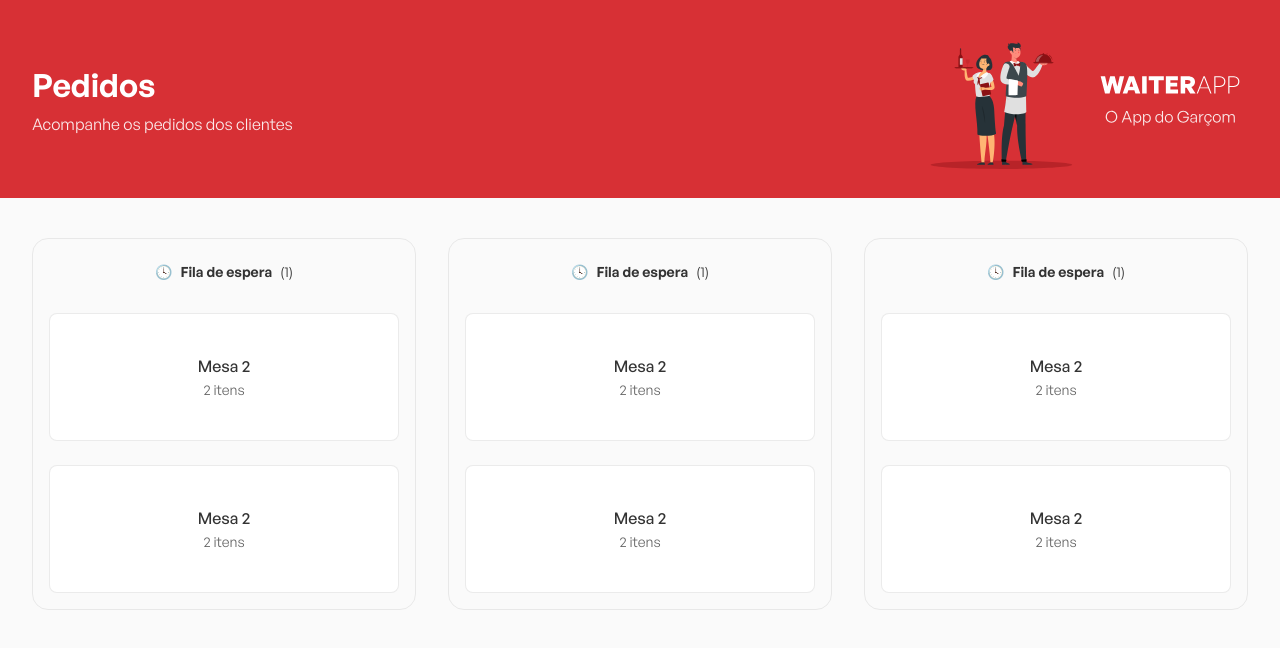
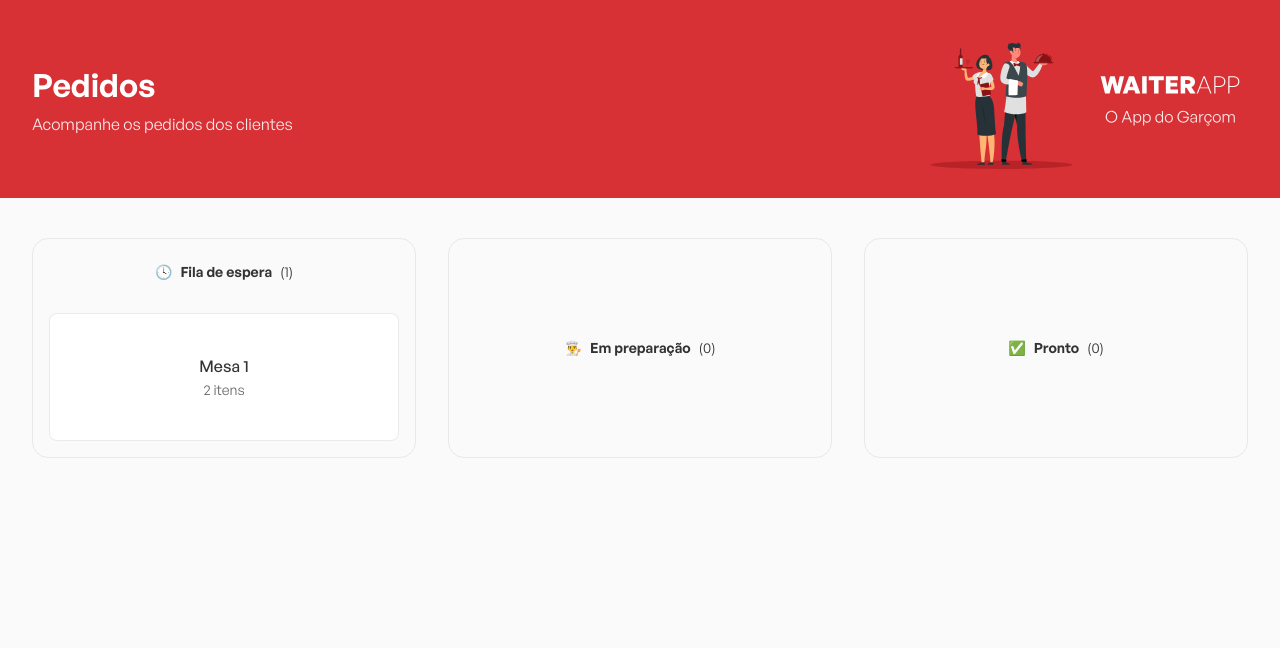
Before and after one commit to edfepinto/waiterapp-fe, a React (Vite) app: page / in a window 1280 px wide. Shown: the top 648 px of the page. Built offline with nearby package versions, Linux system fonts and the light colour scheme.

Commit message:
created Orders Board components and initial Order types

```diff
--- a/src/components/Orders/index.tsx
+++ b/src/components/Orders/index.tsx
@@ -1,67 +1,55 @@
-import { Container, Board, OrdersContainer } from './styles';
+import { Order } from '../../types/Order';
+
+import { OrdersBoard } from '../OrdersBoard';
+
+import { Container } from './styles';
+
+const orders: Order[] = [
+  {
+    '_id': '6372e48cbcd195b0d3d0f7f3',
+    'table': '1',
+    'status': 'WAITING',
+    'products': [
+      {
+        'product': {
+          'name': 'Pizza quatro queijos',
+          'imagePath': '1668472896991-quatro-queijos.png',
+          'price': 80,
+        },
+        'quantity': 1,
+        '_id': '6372e48cbcd195b0d3d0f7f4'
+      },
+      {
+        'product': {
+          'name': 'Coca cola',
+          'imagePath': '1668473462705-coca-cola.png',
+          'price': 7,
+        },
+        'quantity': 2,
+        '_id': '6372e48cbcd195b0d3d0f7f5'
+      }
+    ],
+  }
+];
 
 export function Orders() {
   return (
     <Container>
-      <Board>
-        <header>
-          <span>🕓</span>
-          <strong>Fila de espera</strong>
-          <span>(1)</span>
-        </header>
-
-        <OrdersContainer>
-          <button type='button'>
-            <strong>Mesa 2</strong>
-            <span>2 itens</span>
-          </button>
-
-          <button type='button'>
-            <strong>Mesa 2</strong>
-            <span>2 itens</span>
-          </button>
-        </OrdersContainer>
-      </Board>
-
-      <Board>
-        <header>
-          <span>🕓</span>
-          <strong>Fila de espera</strong>
-          <span>(1)</span>
-        </header>
-
-        <OrdersContainer>
-          <button type='button'>
-            <strong>Mesa 2</strong>
-            <span>2 itens</span>
-          </button>
-
-          <button type='button'>
-            <strong>Mesa 2</strong>
-            <span>2 itens</span>
-          </button>
-        </OrdersContainer>
-      </Board>
-
-      <Board>
-        <header>
-          <span>🕓</span>
-          <strong>Fila de espera</strong>
-          <span>(1)</span>
-        </header>
-
-        <OrdersContainer>
-          <button type='button'>
-            <strong>Mesa 2</strong>
-            <span>2 itens</span>
-          </button>
-
-          <button type='button'>
-            <strong>Mesa 2</strong>
-            <span>2 itens</span>
-          </button>
-        </OrdersContainer>
-      </Board>
+      <OrdersBoard
+        icon="🕓"
+        title="Fila de espera"
+        orders={orders}
+      />
+      <OrdersBoard
+        icon="👨‍🍳"
+        title="Em preparação"
+        orders={[]}
+      />
+      <OrdersBoard
+        icon="✅"
+        title="Pronto"
+        orders={[]}
+      />
     </Container>
   );
 }
--- a/src/components/Orders/styles.ts
+++ b/src/components/Orders/styles.ts
@@ -7,54 +7,3 @@ export const Container = styled.div`
   display: flex;
   gap: 32px;
 `;
-
-export const Board = styled.div`
-  padding: 16px;
-  border: 1px solid rgba(204, 204, 204, 0.4);
-  border-radius: 16px;
-  display: flex;
-  flex-direction: column;
-  align-items: center;
-  flex: 1;
-
-  header {
-    padding: 8px;
-    font-size: 14px;
-    display: flex;
-    align-items: center;
-    gap: 8px;
-  }
-`;
-
-export const OrdersContainer = styled.div`
-  display: flex;
-  flex-direction: column;
-  width: 100%;
-  margin-top: 24px;
-
-  button {
-    background: #fff;
-    border: 1px solid rgba(204, 204, 204, 0.4);
-    height: 128px;
-    border-radius: 8px;
-    width: 100%;
-    display: flex;
-    flex-direction: column;
-    justify-content: center;
-    align-items: center;
-    gap: 4px;
-
-    strong {
-      font-weight: 500;
-    }
-
-    span {
-      font-size: 14px;
-      color: #666;
-    }
-
-    & + button {
-      margin-top: 24px;
-    }
-  }
-`;
--- /dev/null
+++ b/src/components/OrdersBoard/index.tsx
@@ -0,0 +1,32 @@
+import { Order } from '../../types/Order';
+
+import { Board, OrdersContainer } from './styles';
+
+interface OrdersBoardProps {
+  icon: string,
+  title: string,
+  orders: Order[]
+}
+
+export function OrdersBoard({icon, title, orders} : OrdersBoardProps) {
+  return (
+    <Board>
+      <header>
+        <span>{icon}</span>
+        <strong>{title}</strong>
+        <span>({orders.length})</span>
+      </header>
+
+      {orders.length > 0 && (
+        <OrdersContainer>
+          {orders.map(({_id, table, products}) => (
+            <button type='button' key={_id}>
+              <strong>Mesa {table}</strong>
+              <span>{products.length} itens</span>
+            </button>
+          ))}
+        </OrdersContainer>
+      )}
+    </Board>
+  );
+}
--- /dev/null
+++ b/src/components/OrdersBoard/styles.ts
@@ -0,0 +1,53 @@
+import styled from 'styled-components';
+
+export const Board = styled.div`
+  padding: 16px;
+  border: 1px solid rgba(204, 204, 204, 0.4);
+  border-radius: 16px;
+  display: flex;
+  flex-direction: column;
+  justify-content: center;
+  align-items: center;
+  flex: 1;
+
+  header {
+    padding: 8px;
+    font-size: 14px;
+    display: flex;
+    align-items: center;
+    gap: 8px;
+  }
+`;
+
+export const OrdersContainer = styled.div`
+  display: flex;
+  flex-direction: column;
+  width: 100%;
+  margin-top: 24px;
+
+  button {
+    background: #fff;
+    border: 1px solid rgba(204, 204, 204, 0.4);
+    height: 128px;
+    border-radius: 8px;
+    width: 100%;
+    display: flex;
+    flex-direction: column;
+    justify-content: center;
+    align-items: center;
+    gap: 4px;
+
+    strong {
+      font-weight: 500;
+    }
+
+    span {
+      font-size: 14px;
+      color: #666;
+    }
+
+    & + button {
+      margin-top: 24px;
+    }
+  }
+`;
--- /dev/null
+++ b/src/types/Order.ts
@@ -0,0 +1,14 @@
+export interface Order {
+  _id: string,
+  table: string,
+  status: string,
+  products: {
+    _id: string,
+    quantity: number,
+    product: {
+      name: string,
+      imagePath: string,
+      price: number
+    }
+  }[]
+}
```
